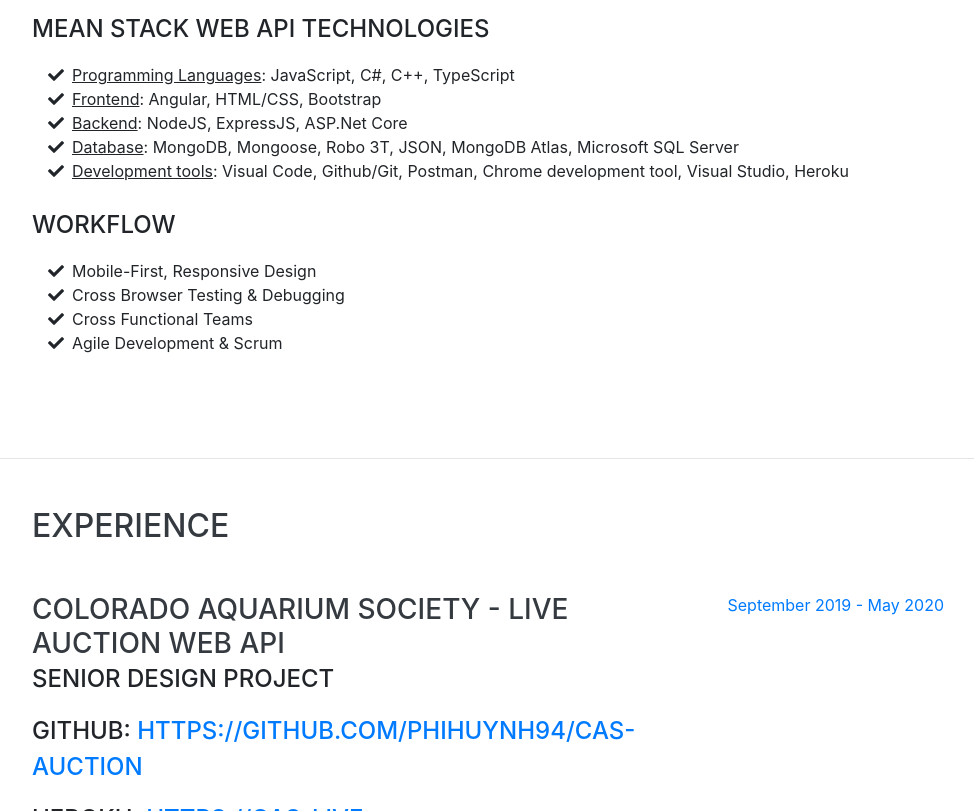
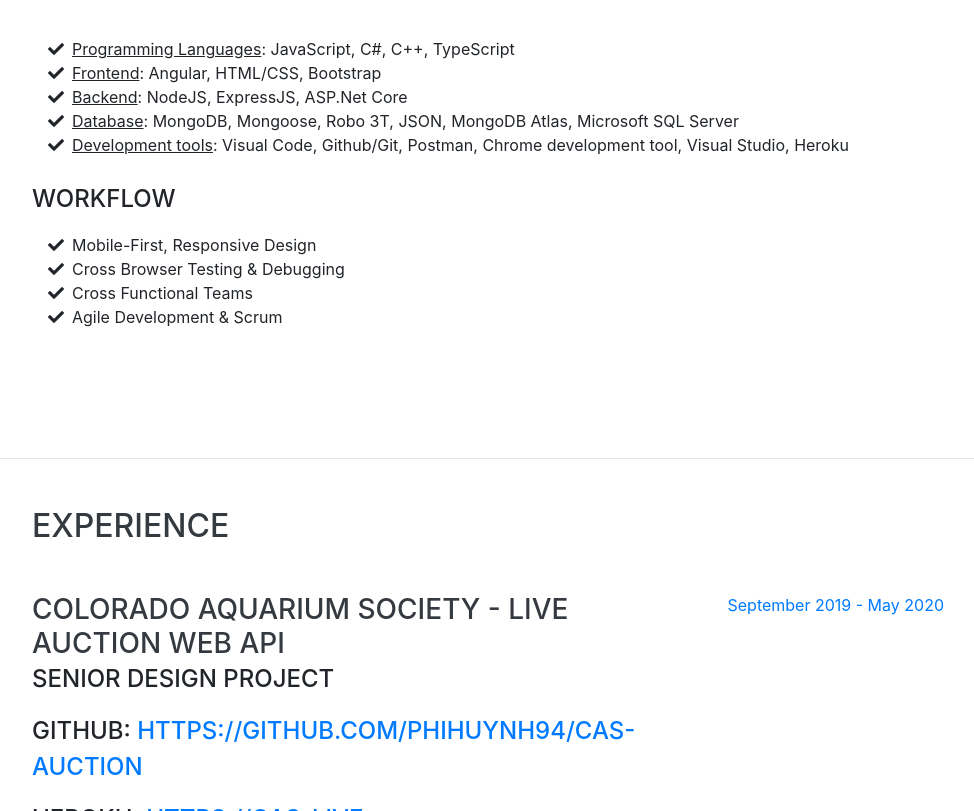
Before and after one commit to phihuynh94/resume, a website with bundled scripts: page index.html in a window 1280 px wide. Shown: the part 1143-1954 px from the top of the page, without its empty margins (288-1262 px from the left). Built offline with nearby package versions, Linux system fonts and the light colour scheme; a web font is replaced by a local one.

Commit message:
Update index.html

```diff
--- a/index.html
+++ b/index.html
@@ -121,7 +121,6 @@
 
         <br>
 
-        <div class="subheading mb-3">MEAN Stack Web API Technologies</div>
         <ul class="fa-ul mb-0">
           <li>
             <i class="fa-li fa fa-check"></i>
```
